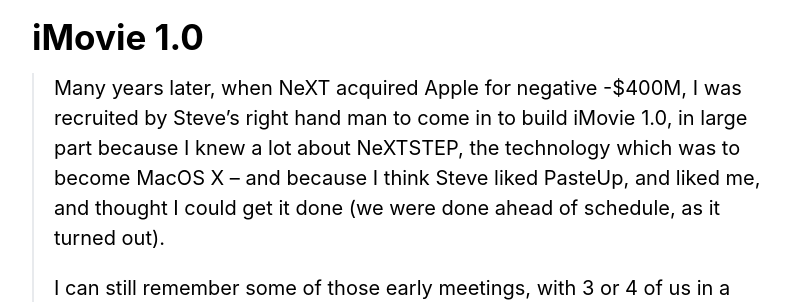
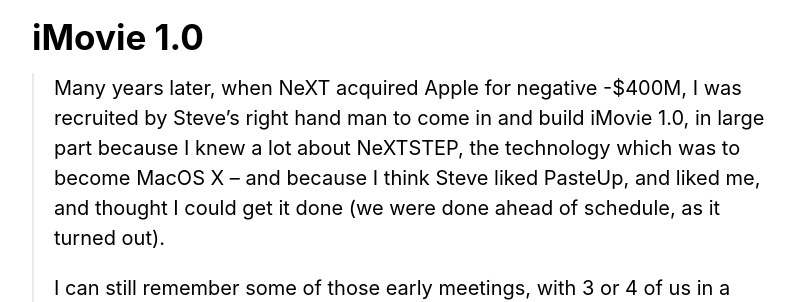
Before and after one commit to zachwill/blog, a Jekyll site: the page built from _posts/2019-07-21-imovie.md, in a window 1280 px wide. Shown: the part 202-504 px from the top of the page, without its empty margins (238-1041 px from the left). Built offline with Jekyll 4.4.1, drawn with Linux system fonts in a browser that asks for light colours.

Commit message:
Minor grammar change

```diff
--- a/_posts/2019-07-21-imovie.md
+++ b/_posts/2019-07-21-imovie.md
@@ -6,7 +6,7 @@
 
 
 > Many years later, when NeXT acquired Apple for negative -$400M, I was
-> recruited by Steve's right hand man to come in to build iMovie 1.0, in large
+> recruited by Steve's right hand man to come in and build iMovie 1.0, in large
 > part because I knew a lot about NeXTSTEP, the technology which was to become
 > MacOS X -- and because I think Steve liked PasteUp, and liked me, and thought I
 > could get it done (we were done ahead of schedule, as it turned out).
```
